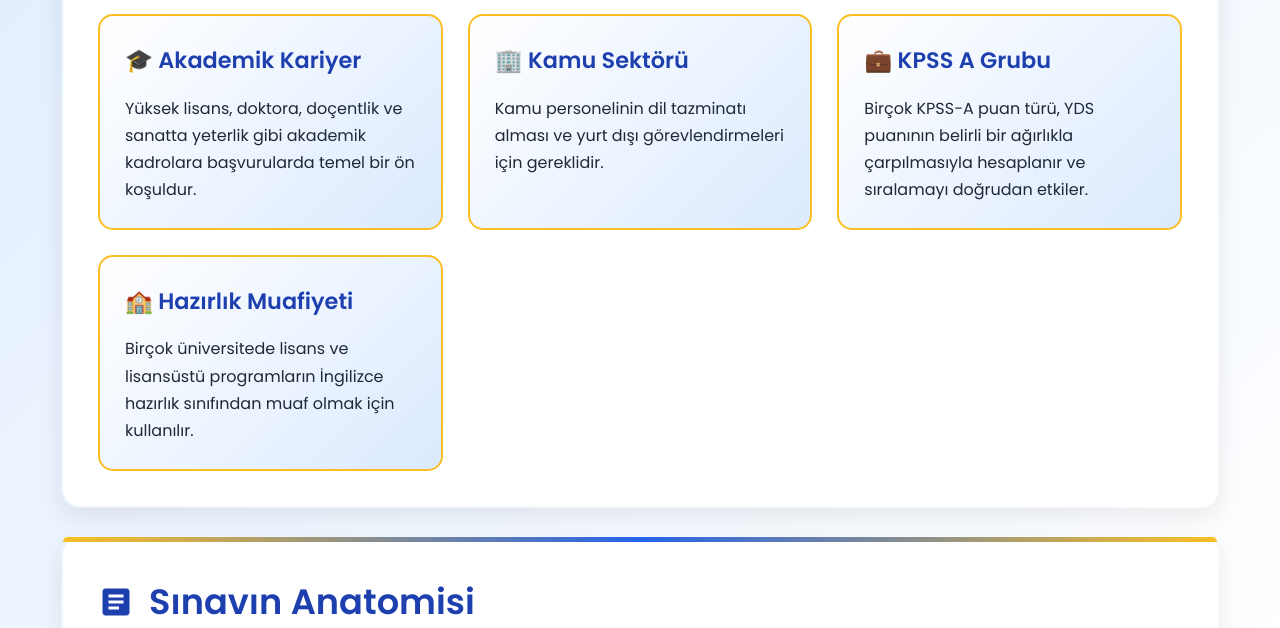
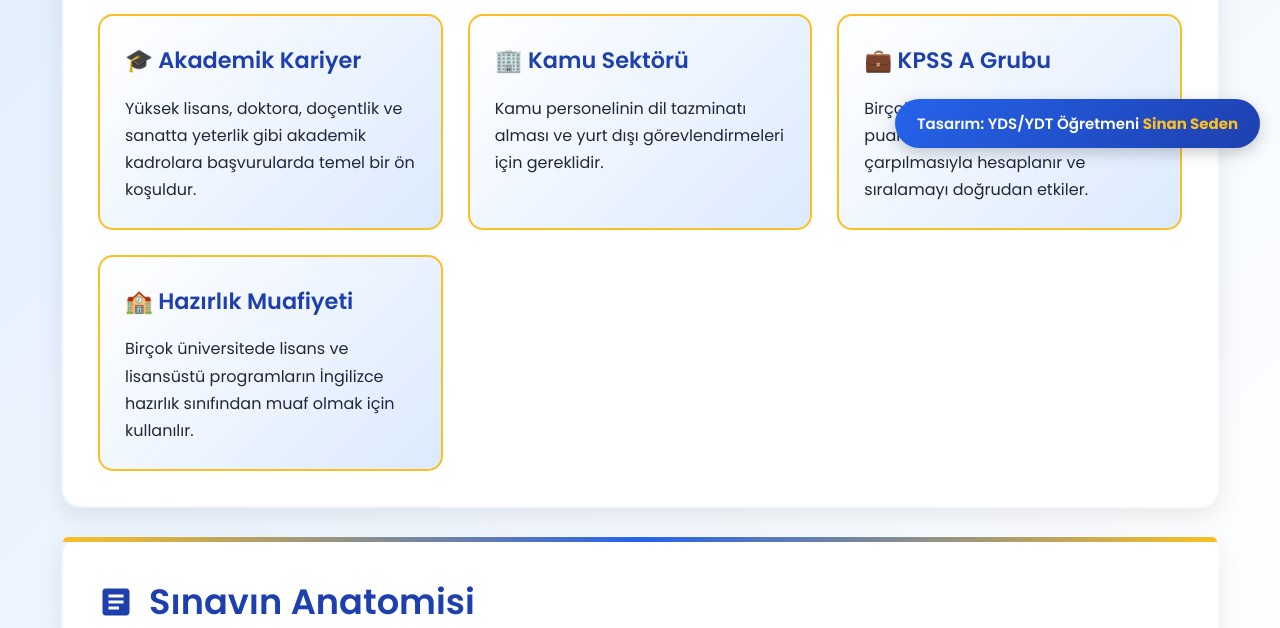
Before and after one commit to sinanseden-eng/dacka-yds-rehberi, a plain HTML site: page index.html in a window 1280 px wide. Shown: the part 632-1260 px from the top of the page. Drawn offline with Linux system fonts and the light colour scheme.

Commit message:
Update index.html

```diff
--- a/index.html
+++ b/index.html
@@ -56,7 +56,7 @@
             left: -50%;
             width: 200%;
             height: 200%;
-            background: radial-gradient(circle, rgba(251, 191, 36, 0.1) 0%, transparent.70%);
+            background: radial-gradient(circle, rgba(251, 191, 36, 0.1) 0%, transparent 70%);
             animation: float 6s ease-in-out infinite;
         }
 
@@ -347,6 +347,31 @@
             font-weight: 600;
         }
 
+        /* SIGNATURE STYLE */
+        .signature {
+            position: fixed;
+            bottom: 20px;
+            right: 20px;
+            background: linear-gradient(135deg, var(--primary-blue), var(--navy-blue));
+            color: var(--pure-white);
+            padding: 12px 22px;
+            border-radius: 50px;
+            box-shadow: 0 5px 15px rgba(0, 0, 0, 0.2);
+            font-size: 15px;
+            font-weight: 600;
+            z-index: 1000;
+            transition: transform 0.3s ease, box-shadow 0.3s ease;
+            text-align: center;
+        }
+        .signature strong {
+            color: var(--bright-yellow);
+            font-weight: 700;
+        }
+        .signature:hover {
+            transform: translateY(-5px) scale(1.05);
+            box-shadow: 0 8px 20px rgba(37, 99, 235, 0.4);
+        }
+
         @media (max-width: 768px) {
             header h1 {
                 font-size: 2.5rem;
@@ -359,6 +384,12 @@
             }
             .question-grid, .grid {
                 grid-template-columns: 1fr;
+            }
+            .signature {
+                font-size: 12px;
+                padding: 10px 18px;
+                bottom: 15px;
+                right: 15px;
             }
         }
     </style>
@@ -574,5 +605,10 @@
         <p>YDS Sınavı Bilgilendirme Rehberi</p>
     </footer>
 
+    <!-- SIGNATURE -->
+    <div class="signature">
+        Tasarım: YDS/YDT Öğretmeni <strong>Sinan Seden</strong>
+    </div>
+
 </body>
 </html>
```
